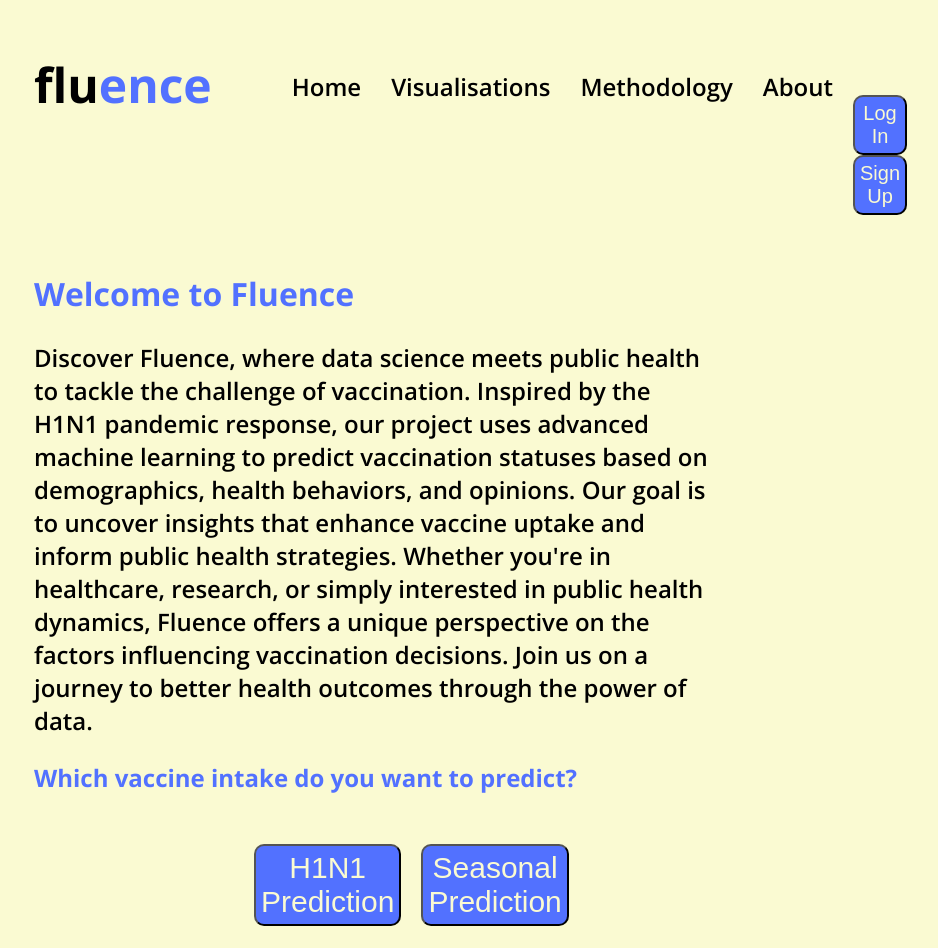
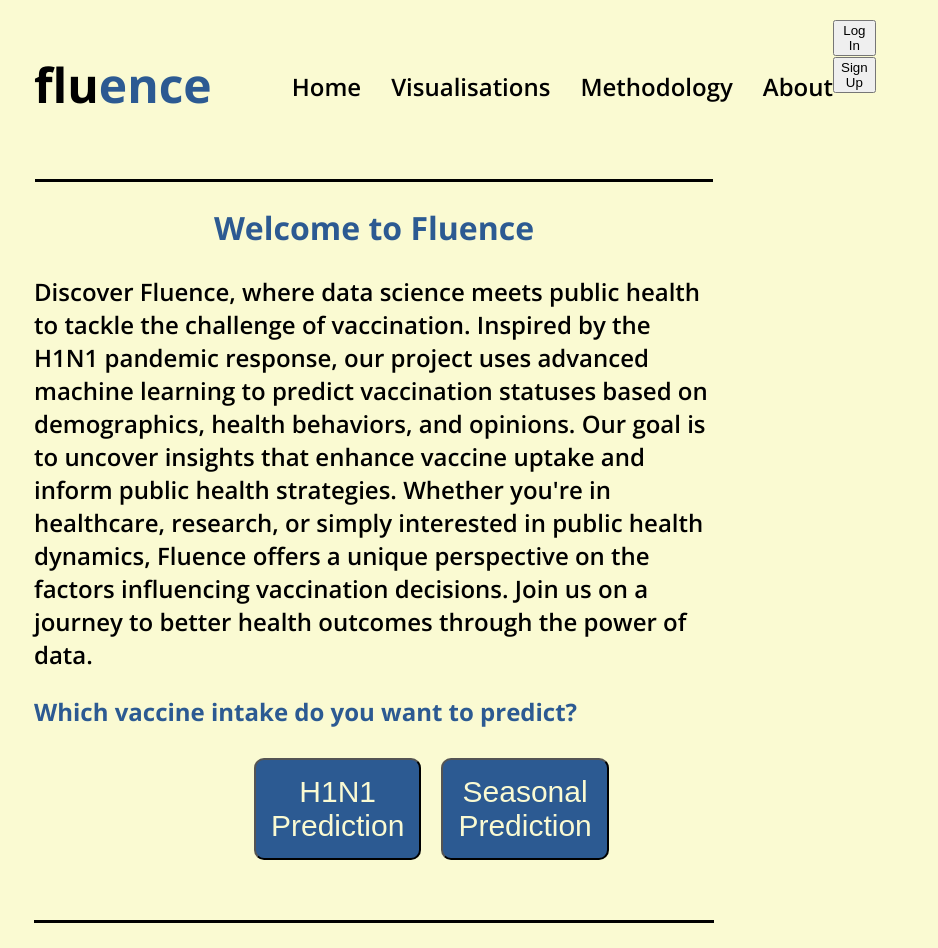
Before and after one commit to adiimated/Flu-Shot-Learning, a React (Create React App) app in the folder app/: page / in a window 1280 px wide. Shown: the top 948 px of the page, without its empty margins (266-1204 px from the left). Built offline with nearby package versions, Linux system fonts and the light colour scheme.

Commit message:
Update App.css

```diff
--- a/app/src/App.css
+++ b/app/src/App.css
@@ -1,6 +1,6 @@
 /*
 Primary: #000000
-Secondary: #5271ff
+Secondary: #2c5a92
 */
 @import url('https://fonts.googleapis.com/css2?family=Open+Sans:ital,wght@0,300..800;1,300..800&display=swap');
 
@@ -9,7 +9,7 @@ body {
     user-select: none;
     font-family: Open Sans;
     background-color: lightgoldenrodyellow;
-    color: #5271ff;
+    color: #2C5A92;
     padding-left: 300px;
     padding-right: 300px;
 }
@@ -27,6 +27,7 @@ code {
     font-weight: 600;
     display: flex;
     justify-content: space-between;
+    box-shadow: 0 4px 0 -1px black;
 }
 
 .Navbar a {
@@ -36,12 +37,12 @@ code {
 }
 
 .Navbar a:hover {
-    /* text-shadow: 0 0 2px #5271ff; */
+    /* text-shadow: 0 0 2px #2c5a92; */
     padding: 10px;
     font-size: x-large;
     border-radius: 10px;
     color: lightgoldenrodyellow;
-    background-color: #5271ff;
+    background-color: #2c5a92;
     transition: 0.2s;
 }
 
@@ -55,31 +56,11 @@ code {
     margin-top: 50px;
 }
 
-.NavbarRight {
-    margin-top: 75px;
-}
-
-.NavbarRight button {
-    padding: 5px;
-    border-radius: 10px;
-    font-size: 20px;
-    margin-left: 20px;
-    color: lightgoldenrodyellow;
-    background-color: #5271ff;
-    cursor: pointer;
-}
-
-.NavbarRight button:hover {
-    color: #5271ff;
-    background-color: lightgoldenrodyellow;
-    cursor: pointer;
-    transition: 0.2s;
-}
-
 /* Home page styling */
 
 .HomeContentHeading {
-    color: #5271ff;
+    text-align: center;
+    color: #2c5a92;
     font-size: xx-large;
 }
 
@@ -89,8 +70,15 @@ code {
     font-weight: 600;
 }
 
+.HomeBox {
+    border: 3px solid black;
+    border-radius: 10px;
+    padding: 20px;
+}
+
 .ModelButtons {
-    margin-top: 50px;
+    margin-top: 30px;
+    margin-bottom: 30px;
     margin-left: 200px;
     margin-right: 200px;
     display: flex;
@@ -98,17 +86,17 @@ code {
 }
 
 .ModelButton{
-    padding: 5px;
+    padding: 15px;
     border-radius: 10px;
     font-size: 30px;
     margin-left: 20px;
     color: lightgoldenrodyellow;
-    background-color: #5271ff;
+    background-color: #2c5a92;
     cursor: pointer;
 }
 
 .ModelButton:hover {
-    color: #5271ff;
+    color: #2c5a92;
     background-color: lightgoldenrodyellow;
     cursor: pointer;
     transition: 0.2s;
@@ -124,6 +112,49 @@ code {
     font-weight: 600;
 }
 
+/* Methodology Page styling */
+
+.MethodologyTables {
+    color: black;
+    font-size: large;
+    font-weight: 600;
+    text-align: center;
+}
+
+.MethodologyTables table, th, tr {
+    padding: 20px;
+    margin-left: auto;
+    margin-right: auto;
+    border: 1px solid black;
+}
+
+.MethodologyHeading {
+    text-align: center;
+    color: #2c5a92;
+    font-size: xx-large;
+}
+
+.MethodologyContentHeading {
+    color: black;
+    font-size: x-large;
+    font-weight: 600;
+    border: 3px solid black;
+    border-radius: 10px;
+    padding: 5px;
+}
+
+.MethodologyContent {
+    color: black;
+    font-size: large;
+    font-weight: 600;
+}
+
+.MethodologyContentSubHeading {
+    color: black;
+    font-size: larger;
+    font-weight: 600;
+}
+
 /* About page styling */
 
 .About {
@@ -134,6 +165,14 @@ code {
     justify-content: space-between;
 }
 
+.Profile {
+    border: 3px solid black;
+    border-radius: 10px;
+    padding: 15px;
+    padding-left: 30px;
+    padding-right: 30px;
+}
+
 .ProfilePic1, .ProfilePic2 {
     width: 200px;
     height: 200px;
@@ -141,7 +180,7 @@ code {
     background-position: center;
     border-radius: 25%;
     margin: 20px auto;
-    border: 3px solid #5271ff;
+    border: 3px solid #2c5a92;
 }
 
 .ProfilePic1 {
@@ -173,13 +212,13 @@ code {
 
     box-sizing: border-box;
     padding: 30px 20px;
-    border: 5px solid #5271ff;
+    border: 5px solid #2c5a92;
     border-radius: 20px;
 }
 
 .ModelInput {
     margin-top: 50px;
-    border-top: 5px solid #5271ff;
+    border-top: 5px solid #2c5a92;
 }
 
 .ModelInputs input {
@@ -287,8 +326,8 @@ hr {
 /* Footer styling */
 
 .Footer {
-    border-top: 2px solid black;
-    margin-top: 50px;
+    border-top: 3px solid black;
+    margin-top: 60px;
     position: relative;
     display: flex;
     justify-content: space-between;
```
